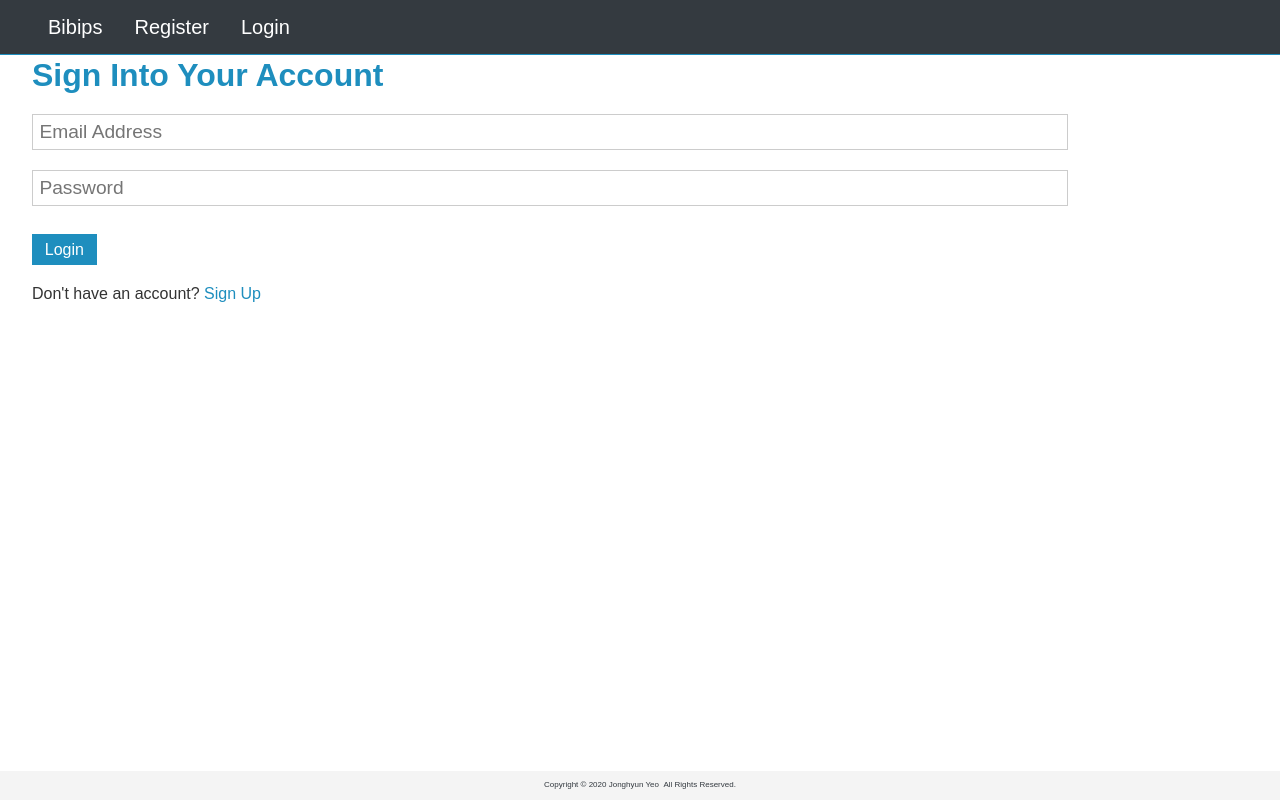
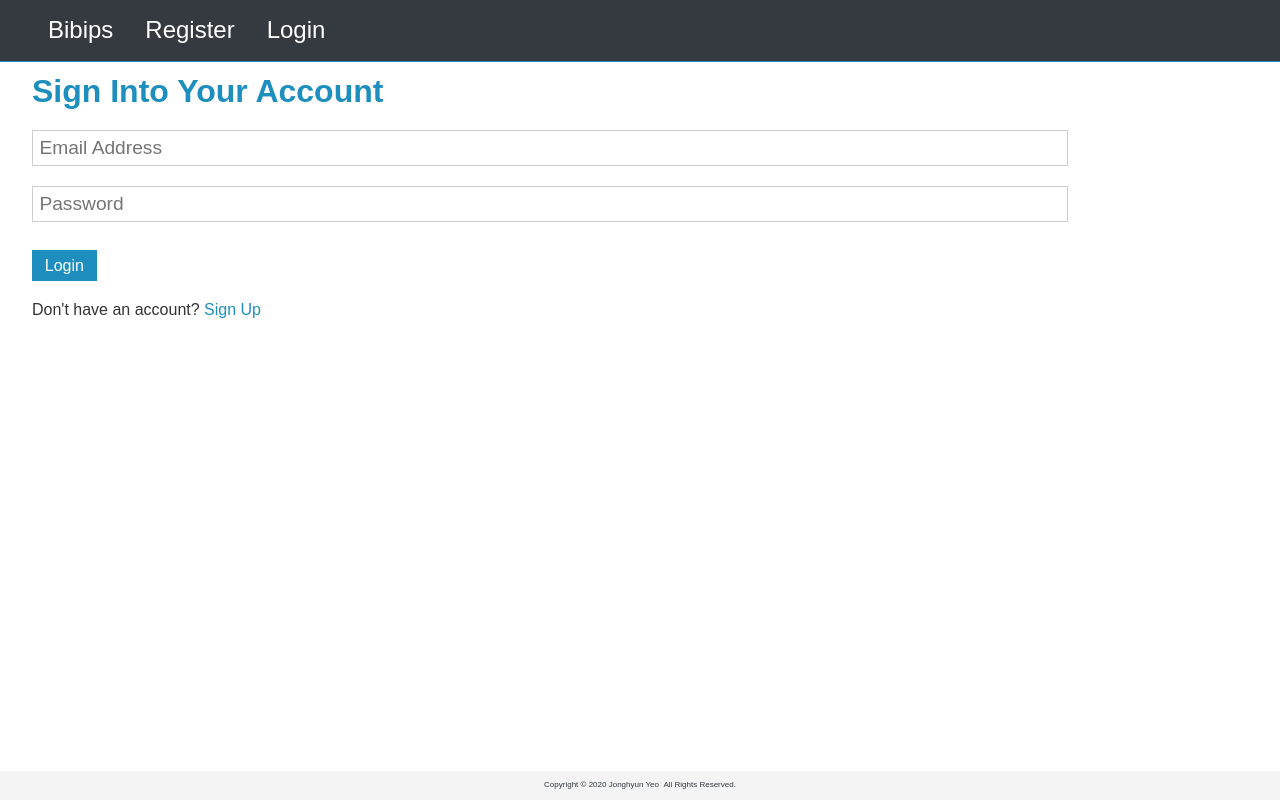
Before and after one commit to jondesam/bibi, a React (Create React App) app in the folder client/: page /login in a window 1280 px wide. Built offline with nearby package versions, Linux system fonts and the light colour scheme; no server answers.

Commit message:
H1 more margin top

```diff
--- a/client/src/App.css
+++ b/client/src/App.css
@@ -110,6 +110,7 @@ img {
   font-size: 2rem;
   line-height: 1.2;
   margin-bottom: 1rem;
+  margin-top: 1rem;
 }
 .small {
   font-size: 1rem;
@@ -170,7 +171,7 @@ img {
   padding: 0 0.3rem;
   display: block;
   white-space: nowrap;
-  font-size: 1.25rem;
+  font-size: 1.5rem;
   /* overflow: hidden; */
   /* text-overflow: ellipsis; */
 }
```
